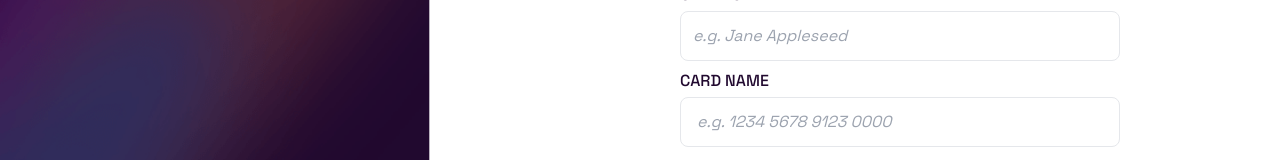
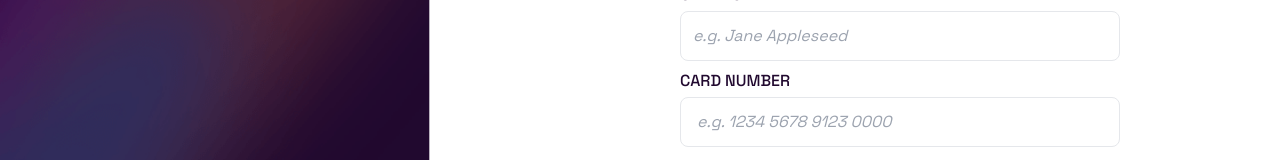
Before and after one commit to JFmaia/form-card-interative, a React (Vite) app in the folder loginCardInterative/: page / in a window 1280 px wide. Shown: the part 240-400 px from the top of the page. Built offline with nearby package versions, Linux system fonts and the light colour scheme.

Commit message:
fix: phrase adjustment

```diff
--- a/loginCardInterative/src/App.tsx
+++ b/loginCardInterative/src/App.tsx
@@ -13,7 +13,7 @@ function App() {
           <input className="w-[100%] placeholder:italic placeholder:#8E8593 p-3 bg-white text-[#21092F] border border-#DEDDDF  rounded-lg mt-1" type="text" placeholder="e.g. Jane Appleseed"/>
         </div>
         <div>
-          <span className="font-medium text-[#21092F]">CARD NAME</span>
+          <span className="font-medium text-[#21092F]">CARD NUMBER</span>
           <input className="w-[100%] placeholder:italic placeholder:##8E8593 p-3 bg-white text-[#21092F] border border-#DEDDDF rounded-lg mt-1" type="text" placeholder=" e.g. 1234 5678 9123 0000"/>
         </div>
         <div>
```
